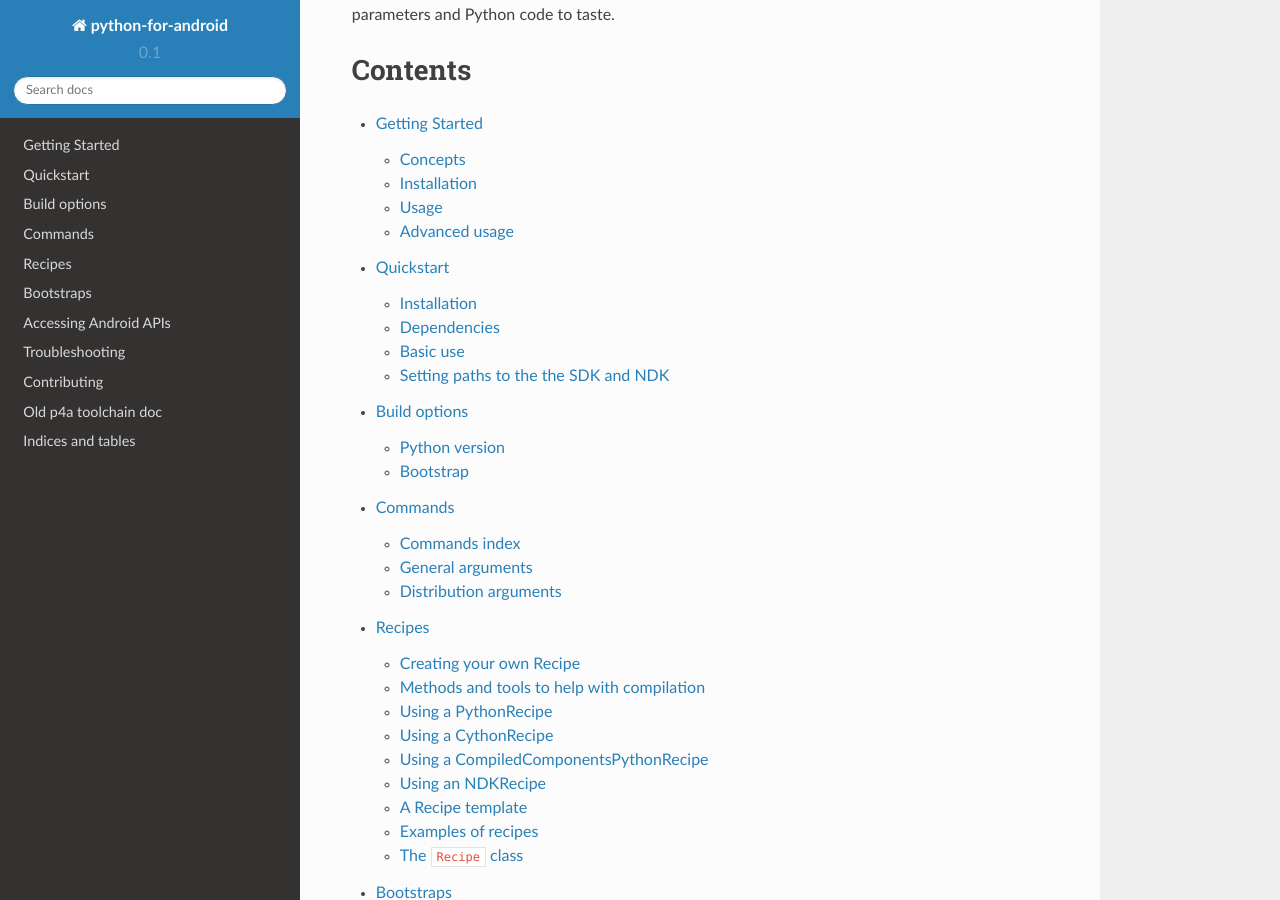
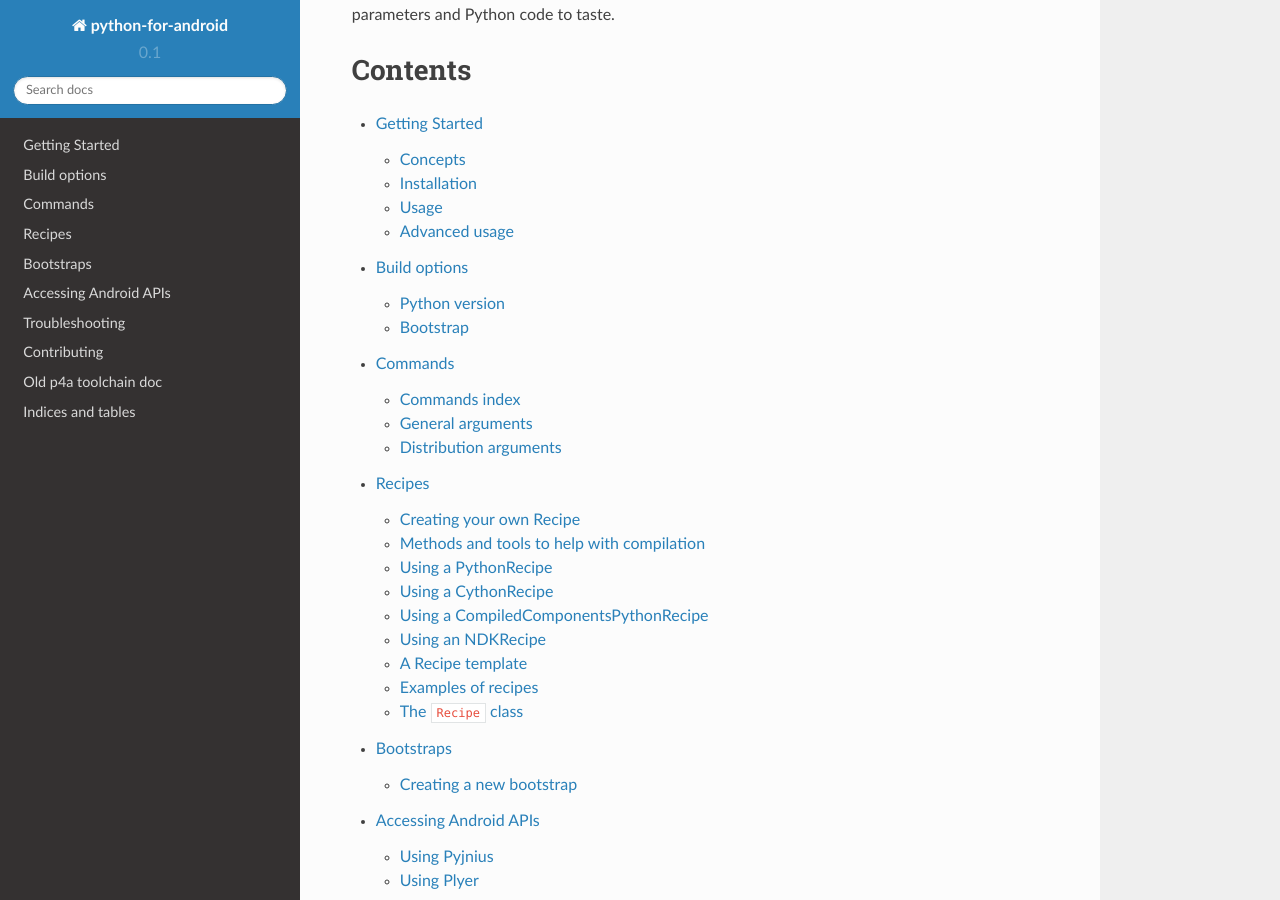
Before and after one commit to kivy/python-for-android, a Sphinx documentation site: the page built from doc/source/index.rst, in a window 1280 px wide and 900 px high, scrolled down 445 px. Built offline with Sphinx 7.4.7 and the Read the Docs theme 2.0.0, drawn with Linux system fonts in a browser that asks for light colours; pages that are not in the unit, such as notebooks, are missing from menus; some of the changed lines change nothing that is shown.

Commit message:
Moved getting started content to quickstart

```diff
--- a/doc/source/gettingstarted.rst
+++ /dev/null
@@ -1,234 +0,0 @@
-Getting Started
-===============
-
-Getting up and running on python-for-android (p4a) is a simple process
-and should only take you a couple of minutes. We'll refer to Python
-for android as p4a in this documentation.
-
-Concepts
---------
-
-- requirements: For p4a, your applications dependencies are
-  requirements similar to the standard `requirements.txt`, but with
-  one difference: p4a will search for a recipe first instead of
-  installing requirements with pip.
-
-- recipe: A recipe is a file that defines how to compile a
-  requirement. Any libraries that have a Python extension *must* have
-  a recipe in p4a, or compilation will fail. If there is no recipe for
-  a requirement, it will be downloaded using pip.
-
-- build: A build refers to a compiled recipe.
-
-- distribution: A distribution is the final "build" of all your
-  compiled requirements, as an Android project that can be turned
-  directly into an APK. p4a can contain multiple distributions with
-  different sets of requirements.
-
-- bootstrap: A bootstrap is the app backend that will start your
-  application. Your application could use SDL2 as a base, or Pygame,
-  or a web backend like Flask with a WebView bootstrap. Different
-  bootstraps can have different build options.
-
-
-Installation
-------------
-
-Installing p4a
-~~~~~~~~~~~~~~
-
-p4a is not yet released on Pypi, but you can install it using pip::
-
-    pip install git+https://github.com/kivy/python-for-android.git
-
-Installing Dependencies
-~~~~~~~~~~~~~~~~~~~~~~~
-
-p4a has several dependencies that must be installed:
-
-- git
-- ant
-- python2
-- cython (can be installed via pip)
-- a Java JDK (e.g. openjdk-7)
-- zlib (including 32 bit)
-- libncurses (including 32 bit)
-- unzip
-- virtualenv (can be installed via pip)
-- ccache (optional)
-
-On recent versions of Ubuntu and its derivatives you may be able to
-install most of these with::
-
-    sudo dpkg --add-architecture i386
-    sudo apt-get update
-    sudo apt-get install -y build-essential ccache git zlib1g-dev python2.7 python2.7-dev libncurses5:i386 libstdc++6:i386 zlib1g:i386 openjdk-7-jdk unzip ant ccache
-
-Installing Android SDK
-~~~~~~~~~~~~~~~~~~~~~~
-
-You need to download and unpack to a directory (let's say $HOME/Documents/):
-
-- `Android SDK <https://developer.android.com/sdk/index.html#Other>`_
-- `Android NDK <https://developer.android.com/ndk/downloads/index.html>`_
-
-Then, you can edit your `~/.bashrc` or others favorite shell to include new environment variables necessary for building on android::
-
-    # Adjust the paths!
-    export ANDROIDSDK="$HOME/Documents/android-sdk-21"
-    export ANDROIDNDK="$HOME/Documents/android-ndk-r10e"
-    export ANDROIDAPI="14"  # Minimum API version your application require
-    export ANDROIDNDKVER="r10e"  # Version of the NDK you installed
-
-You have the possibility to configure on any command the PATH to the SDK, NDK and Android API using:
-
-- `--sdk_dir PATH` as an equivalent of `$ANDROIDSDK`
-- `--ndk_dir PATH` as an equivalent of `$ANDROIDNDK`
-- `--android_api VERSION` as an equivalent of `$ANDROIDAPI`
-- `--ndk_ver PATH` as an equivalent of `$ANDROIDNDKVER`
-
-
-Usage
------
-
-Build a Kivy application
-~~~~~~~~~~~~~~~~~~~~~~~~
-
-To build your application, you need to have a name, version, a package
-identifier, and explicitly write the bootstrap you want to use, as
-well as the requirements::
-
-    p4a apk --private $HOME/code/myapp --package=org.example.myapp --name "My application" --version 0.1 --bootstrap=sdl2 --requirements=python2,kivy
-
-This will first build a distribution that contains `python2` and `kivy`, and using a SDL2 bootstrap. Python2 is here explicitely written as kivy can work with python2 or python3.
-
-You can also use ``--bootstrap=pygame``, but this bootstrap is deprecated for use with Kivy and SDL2 is preferred.
-
-Build a WebView application
-~~~~~~~~~~~~~~~~~~~~~~~~~
-
-To build your application, you need to have a name, version, a package
-identifier, and explicitly use the webview bootstrap, as
-well as the requirements::
-
-    p4a apk --private $HOME/code/myapp --package=org.example.myapp --name "My WebView Application" --version 0.1 --bootstrap=webview --requirements=flask --port=5000
-
-You can also replace flask with another web framework.
-
-Replace ``--port=5000`` with the port your app will serve a website
-on. The default for Flask is 5000.
-
-Build an SDL2 based application
-~~~~~~~~~~~~~~~~~~~~~~~~~~~~~~~
-
-This includes `Vispy <http://vispy.org/>`__ and `PySDL2
-<https://pysdl2.readthedocs.io/en/latest/>`__.
-
-To build your application, you need to have a name, version, a package
-identifier, and explicitly write the sdl2 bootstrap, as well as the
-requirements::
-
-    p4a apk --private $HOME/code/myapp --package=org.example.myapp --name "My SDL2 application" --version 0.1 --bootstrap=sdl2 --requirements=your_requirements
-
-Add your required modules in place of ``your_requirements``,
-e.g. ``--requirements=pysdl2`` or ``--requirements=vispy``.
-
-
-Rebuild everything
-~~~~~~~~~~~~~~~~~~
-
-If anything goes wrong and you want to clean the downloads and builds to retry everything, run::
-
-    p4a clean_all
-
-If you just want to clean the builds to avoid redownloading dependencies, run::
-
-    p4a clean_builds && p4a clean_dists
-
-Getting help
-~~~~~~~~~~~~
-
-If something goes wrong and you don't know how to fix it, add the
-``--debug`` option and post the output log to the `kivy-users Google
-group <https://groups.google.com/forum/#!forum/kivy-users>`__ or irc
-channel #kivy at irc.freenode.net .
-
-See :ref:`Troubleshooting <troubleshooting>` for more information.
-
-
-Advanced usage
---------------
-
-Recipe management
-~~~~~~~~~~~~~~~~~~
-
-You can see the list of the available recipes with::
-
-    p4a recipes
-
-If you are contributing to p4a and want to test a recipes again,
-you need to clean the build and rebuild your distribution::
-
-    p4a clean_recipe_build RECIPENAME
-    p4a clean_dists
-    # then rebuild your distribution
-
-You can write "private" recipes for your application, just create a
-``p4a-recipes`` folder in your build directory, and place a recipe in
-it (edit the ``__init__.py``)::
-
-    mkdir -p p4a-recipes/myrecipe
-    touch p4a-recipes/myrecipe/__init__.py
-
-
-Distribution management
-~~~~~~~~~~~~~~~~~~~~~~~~
-
-Every time you start a new project, python-for-android will internally
-create a new distribution (an Android build project including Python
-and your other dependencies compiled for Android), according to the
-requirements you added on the command line. You can force the reuse of
-an existing distribution by adding::
-
-   p4a apk --dist_name=myproject ...
-
-This will ensure your distribution will always be built in the same
-directory, and avoids using more disk space every time you adjust a
-requirement.
-
-You can list the available distributions::
-
-    p4a distributions
-
-And clean all of them::
-
-    p4a clean_dists
-
-Configuration file
-~~~~~~~~~~~~~~~~~~
-
-python-for-android checks in the current directory for a configuration
-file named ``.p4a``. If found, it adds all the lines as options to the
-command line. For example, you can add the options you would always
-include such as:
-
-    --dist_name my_example
-    --android_api 19
-    --requirements kivy,openssl
-
-
-Going further
-~~~~~~~~~~~~~
-
-See the other pages of this doc for more information on specific topics:
-
-.. toctree::
-   :maxdepth: 1
-
-   More detailed build options<buildoptions>
-   Command line arguments<commands>
-   Creating and editing recipes<recipes>
-   Creating and editing bootstraps<bootstraps>
-   Using the Android Java APIs<apis>
-   Troubleshooting<troubleshooting>
-   Contributing<contribute>
--- a/doc/source/index.rst
+++ b/doc/source/index.rst
@@ -26,7 +26,6 @@
 .. toctree::
    :maxdepth: 2
 
-   gettingstarted
    quickstart
    buildoptions
    commands
--- a/doc/source/quickstart.rst
+++ b/doc/source/quickstart.rst
@@ -1,50 +1,56 @@
 
-Quickstart
-==========
+Getting Started
+===============
 
-These simple steps run through the most simple procedure to create an
-APK with some simple default parameters. See the :doc:`commands
-documentation <commands>` for all the different commands and build
-options available.
+Getting up and running on python-for-android (p4a) is a simple process
+and should only take you a couple of minutes. We'll refer to Python
+for android as p4a in this documentation.
 
-.. warning:: These instructions are quite preliminary. The
-             installation and use process will become more standard in
-             the near future.
+Concepts
+--------
+
+- requirements: For p4a, your applications dependencies are
+  requirements similar to the standard `requirements.txt`, but with
+  one difference: p4a will search for a recipe first instead of
+  installing requirements with pip.
+
+- recipe: A recipe is a file that defines how to compile a
+  requirement. Any libraries that have a Python extension *must* have
+  a recipe in p4a, or compilation will fail. If there is no recipe for
+  a requirement, it will be downloaded using pip.
+
+- build: A build refers to a compiled recipe.
+
+- distribution: A distribution is the final "build" of all your
+  compiled requirements, as an Android project that can be turned
+  directly into an APK. p4a can contain multiple distributions with
+  different sets of requirements.
+
+- bootstrap: A bootstrap is the app backend that will start your
+  application. Your application could use SDL2 as a base, or Pygame,
+  or a web backend like Flask with a WebView bootstrap. Different
+  bootstraps can have different build options.
 
 
 Installation
 ------------
 
-The easiest way to install is with pip. You need to have setuptools installed, then run::
+Installing p4a
+~~~~~~~~~~~~~~
 
-  pip install git+https://github.com/kivy/python-for-android.git
+p4a is not yet released on Pypi, but you can install it using pip::
 
-This should install python-for-android (though you may need to run as root or add --user).
+    pip install git+https://github.com/kivy/python-for-android.git
 
-You could also install python-for-android manually, either via git::
+Installing Dependencies
+~~~~~~~~~~~~~~~~~~~~~~~
 
-  git clone https://github.com/kivy/python-for-android.git
-  cd python-for-android
-
-Or by direct download::
-
-  wget https://github.com/kivy/python-for-android/archive/master.zip
-  unzip revamp.zip
-  cd python-for-android-revamp
-
-Then in both cases run ``python setup.py install``.
-
-Dependencies
-------------
-
-python-for-android has several dependencies that must be installed,
-via your package manager or otherwise. These include:
+p4a has several dependencies that must be installed:
 
 - git
 - ant
 - python2
 - cython (can be installed via pip)
-- the Android `SDK <https://developer.android.com/sdk/index.html#Other>`_ and `NDK <https://developer.android.com/ndk/downloads/index.html>`_ (see below)
 - a Java JDK (e.g. openjdk-7)
 - zlib (including 32 bit)
 - libncurses (including 32 bit)
@@ -57,204 +63,147 @@
 
     sudo dpkg --add-architecture i386
     sudo apt-get update
-    sudo apt-get install -y build-essential ccache git zlib1g-dev python2.7 python2.7-dev libncurses5:i386 libstdc++6:i386 zlib1g:i386 openjdk-7-jdk unzip ant
+    sudo apt-get install -y build-essential ccache git zlib1g-dev python2.7 python2.7-dev libncurses5:i386 libstdc++6:i386 zlib1g:i386 openjdk-7-jdk unzip ant ccache
 
-When installing the Android SDK and NDK, note the filepaths where they
-may be found, and the version of the NDK installed. You may need to
-set environment variables pointing to these later.
+Installing Android SDK
+~~~~~~~~~~~~~~~~~~~~~~
 
-.. _basic_use:
+You need to download and unpack to a directory (let's say $HOME/Documents/):
 
-Basic use
----------
+- `Android SDK <https://developer.android.com/sdk/index.html#Other>`_
+- `Android NDK <https://developer.android.com/ndk/downloads/index.html>`_
 
-python-for-android provides two executables, ``python-for-android``
-and ``p4a``. These are identical and interchangeable, you can
-substitute either one for the other. These instructions all use
-``python-for-android``.
+Then, you can edit your `~/.bashrc` or others favorite shell to include new environment variables necessary for building on android::
 
-You can test that p4a was installed correctly by running
-``python-for-android recipes``. This should print a list of all the
-recipes available to be built into your APKs.
+    # Adjust the paths!
+    export ANDROIDSDK="$HOME/Documents/android-sdk-21"
+    export ANDROIDNDK="$HOME/Documents/android-ndk-r10e"
+    export ANDROIDAPI="14"  # Minimum API version your application require
+    export ANDROIDNDKVER="r10e"  # Version of the NDK you installed
 
-Before running any apk packaging or distribution creation, it is
-essential to set some env vars. Make sure you have installed the
-Android SDK and NDK, then:
+You have the possibility to configure on any command the PATH to the SDK, NDK and Android API using:
 
-- Set the ``ANDROIDSDK`` env var to the ``/path/to/the/sdk``
-- Set the ``ANDROIDNDK`` env var to the ``/path/to/the/ndk``
-- Set the ``ANDROIDAPI`` to the targeted API version (or leave it
-  unset to use the default of ``14``).
-- Set the ``ANDROIDNDKVER`` env var to the version of the NDK
-  downloaded, e.g. the current NDK is ``r10e`` (or leave it unset to
-  use the default of ``r9``.
+- `--sdk_dir PATH` as an equivalent of `$ANDROIDSDK`
+- `--ndk_dir PATH` as an equivalent of `$ANDROIDNDK`
+- `--android_api VERSION` as an equivalent of `$ANDROIDAPI`
+- `--ndk_ver PATH` as an equivalent of `$ANDROIDNDKVER`
 
-This is **NOT** the only way to set these variables, see the `setting
-SDK/NDK paths <setting_paths_>`_ section for other options and their
-details.
 
-To create a basic distribution, run .e.g::
+Usage
+-----
 
-     python-for-android create --dist_name=testproject --bootstrap=pygame \
-         --requirements=sdl,python2
+Build a Kivy application
+~~~~~~~~~~~~~~~~~~~~~~~~
 
-This will compile the distribution, which will take a few minutes, but
-will keep you informed about its progress. The arguments relate to the
-properties of the created distribution; the dist_name is an (optional)
-unique identifier, and the requirements is a list of any pure Python
-pypi modules, or dependencies with recipes available, that your app
-depends on. The full list of builtin internal recipes can be seen with
-``python-for-android recipes``.
+To build your application, you need to have a name, version, a package
+identifier, and explicitly write the bootstrap you want to use, as
+well as the requirements::
 
-.. note:: Compiled dists are not located in the same place as with old
-          python-for-android, but instead in an OS-dependent
-          location. The build process will print this location when it
-          finishes, but you no longer need to navigate there manually
-          (see below).
+    p4a apk --private $HOME/code/myapp --package=org.example.myapp --name "My application" --version 0.1 --bootstrap=sdl2 --requirements=python2,kivy
 
-To build an APK, use the ``apk`` command::
+This will first build a distribution that contains `python2` and `kivy`, and using a SDL2 bootstrap. Python2 is here explicitely written as kivy can work with python2 or python3.
 
-    python-for-android apk --private /path/to/your/app --package=org.example.packagename \
-        --name="Your app name" --version=0.1
+You can also use ``--bootstrap=pygame``, but this bootstrap is deprecated for use with Kivy and SDL2 is preferred.
 
-The arguments to ``apk`` can be anything accepted by the old
-python-for-android build.py; the above is a minimal set to create a
-basic app. You can see the list with ``python-for-android apk help``.
-
-A new feature of python-for-android is that you can do all of this with just one command::
-
-    python-for-android apk --private /path/to/your/app \
-        --package=org.example.packagename --name="Your app name" --version=0.5
-        --bootstrap=pygame --requirements=sdl,python2 --dist_name=testproject
-
-This combines the previous ``apk`` command with the arguments to
-``create``, and works in exactly the same way; if no internal
-distribution exists with these requirements then one is first built,
-before being used to package the APK. When the command is run again,
-the build step is skipped and the previous dist re-used.
-
-Using this method you don't have to worry about whether a dist exists,
-though it is recommended to use a different ``dist_name`` for each
-project unless they have precisely the same requirements.
-
-You can build an SDL2 APK similarly, creating a dist as follows::
-
-    python-for-android create --dist_name=testsdl2 --bootstrap=sdl2 --requirements=sdl2,python2,kivy
-
-Note that you must now explicitly add ``kivy`` to the requirements, as
-its presence is now optional (you can alternatively use SDL2 in other
-ways, such as with PySDL2).
-
-You can then make an APK in the same way, but this is more
-experimental and doesn't support as much customisation yet.
-
-Your APKs are not limited to Kivy, for instance you can create apps
-using Vispy, or using PySDL2 directly. The basic command for this
-would be e.g.::
-
-    python-for-android create --dist_name=testvispy --bootstrap=sdl2 --requirements=vispy
-
-python-for-android also has commands to list internal information
-about distributions available, to export or symlink these (they come
-with a standalone APK build script), and in future will also support
-features including binary download to avoid the manual compilation
-step.
-
-See the :doc:`commands` documentation for full details of available
-functionality.
-
-.. _setting_paths:
-
-Setting paths to the the SDK and NDK
-------------------------------------
-
-If building your own dists it is necessary to have installed the
-Android SDK and NDK, and to make Kivy aware of their locations. The
-instructions in `basic use <basic_use_>`_ use environment variables
-for this, but this is not the only option. The different possibilities
-for each setting are given below.
-
-Path to the Android SDK
-~~~~~~~~~~~~~~~~~~~~~~~
-
-python-for-android searches in the following places for this path, in
-order; setting any of these variables overrides all the later ones:
-
-- The ``--sdk_dir`` argument to any python-for-android command.
-- The ``ANDROIDSDK`` environment variable.
-- The ``ANDROID_HOME`` environment variable (this may be used or set
-  by other tools).
-- By using buildozer and letting it download the SDK;
-  python-for-android automatically checks the default buildozer
-  download directory. This is intended to make testing
-  python-for-android easy.
-
-If none of these is set, python-for-android will raise an error and exit.
-
-The Android API to target
+Build a WebView application
 ~~~~~~~~~~~~~~~~~~~~~~~~~
 
-When building for Android it is necessary to target an API number
-corresponding to a specific version of Android. Whatever you choose,
-your APK will probably not work in earlier versions, but you also
-cannot use features introduced in later versions.
+To build your application, you need to have a name, version, a package
+identifier, and explicitly use the webview bootstrap, as
+well as the requirements::
 
-You must download specific platform tools for the SDK for any given
-target, it does not come with any. Do this by running
-``/path/to/android/sdk/tools/android``, which will give a gui
-interface, and select the 'platform tools' option under your chosen
-target.
+    p4a apk --private $HOME/code/myapp --package=org.example.myapp --name "My WebView Application" --version 0.1 --bootstrap=webview --requirements=flask --port=5000
 
-The default target of python-for-android is 14, corresponding to
-Android 4.0. This may be changed in the near future.
+You can also replace flask with another web framework.
 
-You must pass the target API to python-for-android, and can do this in
-several ways. Each choice overrides all the later ones:
+Replace ``--port=5000`` with the port your app will serve a website
+on. The default for Flask is 5000.
 
-- The ``--android_api`` argument to any python-for-android command.
-- The ``ANDROIDAPI`` environment variables.
-- If neither of the above, the default target is used (currently 14).
+Build an SDL2 based application
+~~~~~~~~~~~~~~~~~~~~~~~~~~~~~~~
 
-python-for-android checks if the target you select is available, and
-gives an error if not, so it's easy to test if you passed this
-variable correctly.
+This includes `Vispy <http://vispy.org/>`__ and `PySDL2
+<https://pysdl2.readthedocs.io/en/latest/>`__.
 
-Path to the Android NDK
-~~~~~~~~~~~~~~~~~~~~~~~
+To build your application, you need to have a name, version, a package
+identifier, and explicitly write the sdl2 bootstrap, as well as the
+requirements::
 
-python-for-android searches in the following places for this path, in
-order; setting any of these variables overrides all the later ones:
+    p4a apk --private $HOME/code/myapp --package=org.example.myapp --name "My SDL2 application" --version 0.1 --bootstrap=sdl2 --requirements=your_requirements
 
-- The ``--ndk_dir`` argument to any python-for-android command.
-- The ``ANDROIDNDK`` environment variable.
-- The ``NDK_HOME`` environment variable (this may be used or set
-  by other tools).
-- The ``ANDROID_NDK_HOME`` environment variable (this may be used or set
-- By using buildozer and letting it download the NDK;
-  python-for-android automatically checks the default buildozer
-  download directory. This is intended to make testing
-  python-for-android easy.
-  by other tools).
+Add your required modules in place of ``your_requirements``,
+e.g. ``--requirements=pysdl2`` or ``--requirements=vispy``.
 
-If none of these is set, python-for-android will raise an error and exit.
 
-The Android NDK version
-~~~~~~~~~~~~~~~~~~~~~~~
+Rebuild everything
+~~~~~~~~~~~~~~~~~~
 
-python-for-android needs to know what version of the NDK is installed,
-in order to properly resolve its internal filepaths. You can set this
-with any of the following methods - note that the first is preferred,
-and means that you probably do *not* have to manually set this.
+If anything goes wrong and you want to clean the downloads and builds to retry everything, run::
 
-- The ``RELEASE.TXT`` file in the NDK directory. If this exists and
-  contains the version (which it probably does automatically), you do
-  not need to set it manually.
-- The ``--ndk_ver`` argument to any python-for-android command.
-- The ``ANDROIDNDKVER`` environment variable.
+    p4a clean_all
 
-If ``RELEASE.TXT`` exists but you manually set a different version,
-python-for-android will warn you about it, but will assume you are
-correct and try to continue the build.
+If you just want to clean the builds to avoid redownloading dependencies, run::
+
+    p4a clean_builds && p4a clean_dists
+
+Getting help
+~~~~~~~~~~~~
+
+If something goes wrong and you don't know how to fix it, add the
+``--debug`` option and post the output log to the `kivy-users Google
+group <https://groups.google.com/forum/#!forum/kivy-users>`__ or irc
+channel #kivy at irc.freenode.net .
+
+See :ref:`Troubleshooting <troubleshooting>` for more information.
+
+
+Advanced usage
+--------------
+
+Recipe management
+~~~~~~~~~~~~~~~~~~
+
+You can see the list of the available recipes with::
+
+    p4a recipes
+
+If you are contributing to p4a and want to test a recipes again,
+you need to clean the build and rebuild your distribution::
+
+    p4a clean_recipe_build RECIPENAME
+    p4a clean_dists
+    # then rebuild your distribution
+
+You can write "private" recipes for your application, just create a
+``p4a-recipes`` folder in your build directory, and place a recipe in
+it (edit the ``__init__.py``)::
+
+    mkdir -p p4a-recipes/myrecipe
+    touch p4a-recipes/myrecipe/__init__.py
+
+
+Distribution management
+~~~~~~~~~~~~~~~~~~~~~~~~
+
+Every time you start a new project, python-for-android will internally
+create a new distribution (an Android build project including Python
+and your other dependencies compiled for Android), according to the
+requirements you added on the command line. You can force the reuse of
+an existing distribution by adding::
+
+   p4a apk --dist_name=myproject ...
+
+This will ensure your distribution will always be built in the same
+directory, and avoids using more disk space every time you adjust a
+requirement.
+
+You can list the available distributions::
+
+    p4a distributions
+
+And clean all of them::
+
+    p4a clean_dists
 
 Configuration file
 ~~~~~~~~~~~~~~~~~~
@@ -267,3 +216,20 @@
     --dist_name my_example
     --android_api 19
     --requirements kivy,openssl
+
+
+Going further
+~~~~~~~~~~~~~
+
+See the other pages of this doc for more information on specific topics:
+
+.. toctree::
+   :maxdepth: 1
+
+   More detailed build options<buildoptions>
+   Command line arguments<commands>
+   Creating and editing recipes<recipes>
+   Creating and editing bootstraps<bootstraps>
+   Using the Android Java APIs<apis>
+   Troubleshooting<troubleshooting>
+   Contributing<contribute>
```
